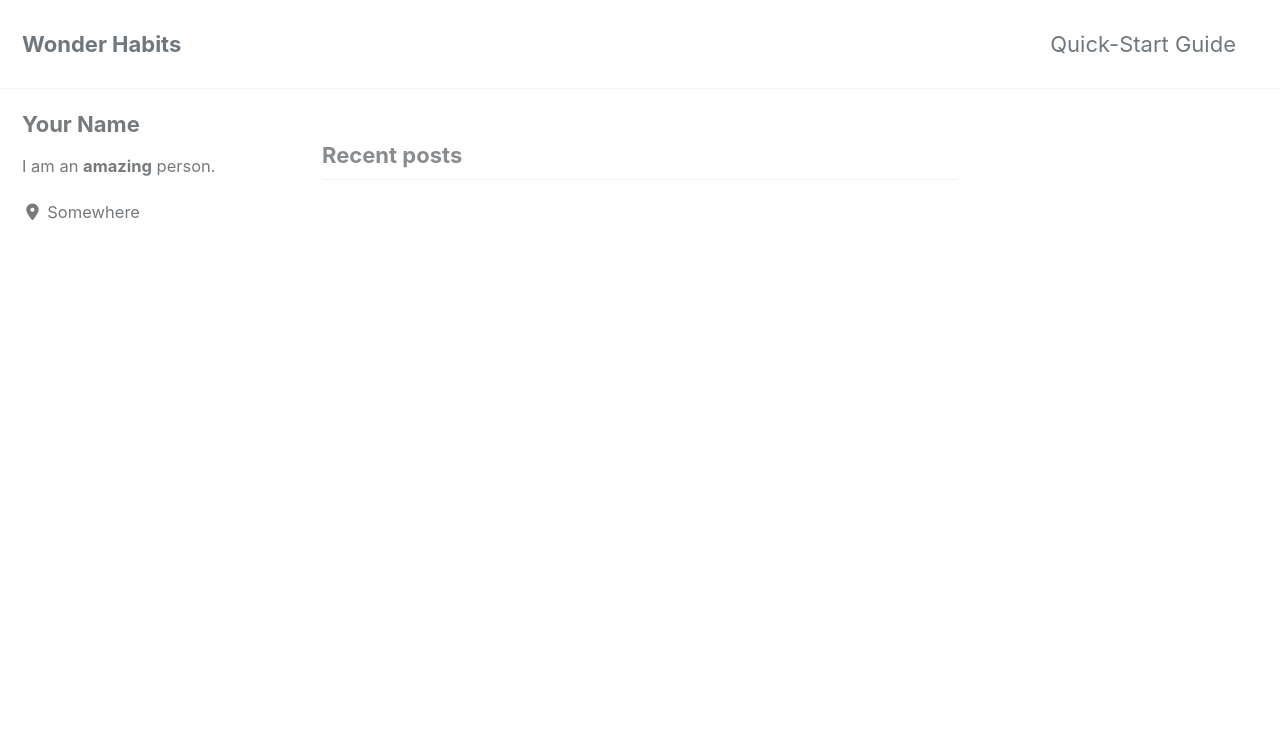
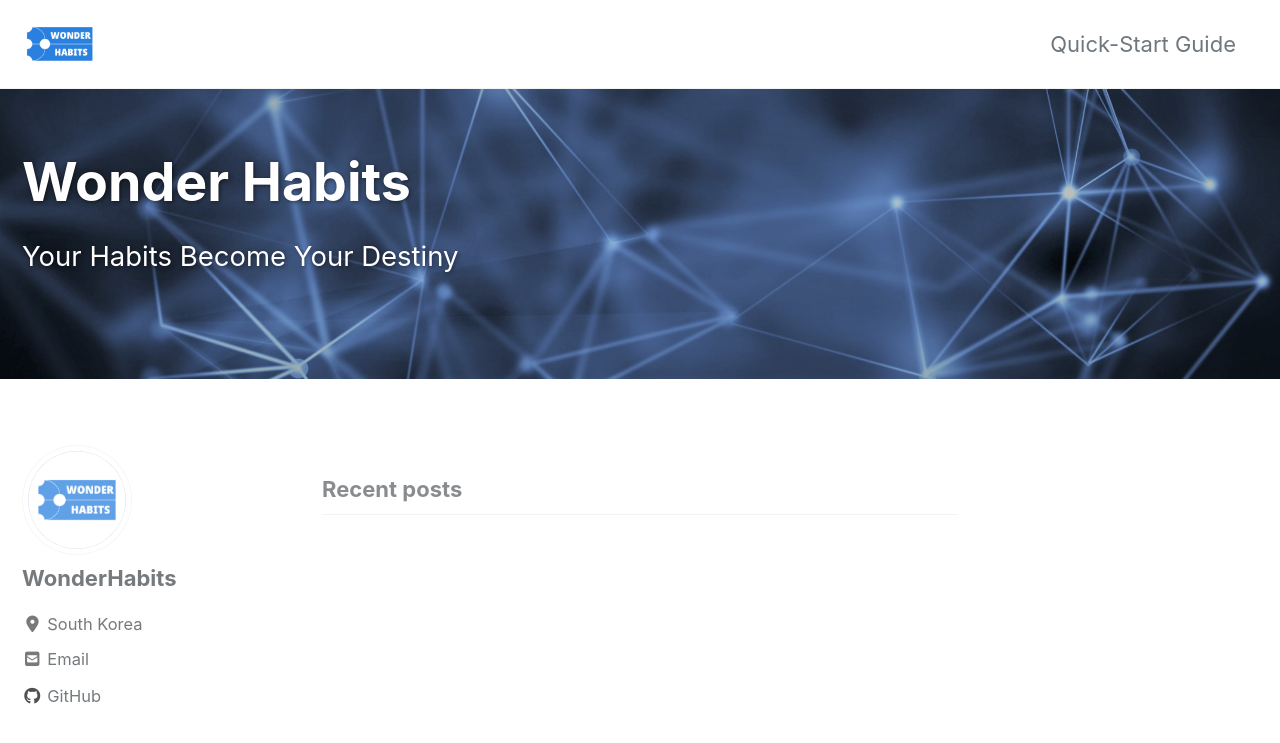
Before and after one commit to WonderHabits/wonderhabits.github.io, a Jekyll site: the page built from index.html, in a window 1280 px wide and 900 px high. Shown: the top 743 px of the window. Built offline with Jekyll 4.4.1, drawn with Linux system fonts in a browser that asks for light colours; cached includes are drawn as plain includes; nearby versions of some CDN libraries; the list of posts is cut into pages by our own code.

Commit message:
Add Logo, Title
Add Logo, Title

```diff
--- a/_config.yml
+++ b/_config.yml
@@ -12,21 +12,21 @@
 
 # theme                  : "minimal-mistakes-jekyll"
 # remote_theme           : "mmistakes/minimal-mistakes"
-minimal_mistakes_skin    : "default" # "air", "aqua", "contrast", "dark", "dirt", "neon", "mint", "plum", "sunrise"
+minimal_mistakes_skin    : "default" # "air", "aqua", "contrast", "dark", "dirt", "neon", "mint", "plum", "sunrise", "default"
 
 # Site Settings
 locale                   : "en-US"
-title                    : "Wonder Habits"
+title                    : "Wonder Habits" # "Wonder Habits"
 title_separator          : "-"
 subtitle                 : # site tagline that appears below site title in masthead
-name                     : "Wonder Habits"
-description              : "Your Habits Become Your Destiny"
+name                     : "Wonder Habits" # "Wonder Habits"
+description              : ""
 url                      : "https://wonderhabits.github.io/"
 baseurl                  : # the subpath of your site, e.g. "/blog"
 repository               : "WonderHabits/wonderhabits.github.io.git"
 teaser                   : # path of fallback teaser image, e.g. "/assets/images/500x300.png"
-logo                     : # path of logo image to display in the masthead, e.g. "/assets/images/88x88.png"
-masthead_title           : # overrides the website title displayed in the masthead, use " " for no title
+logo                     : "/images/WH_Logo.png" # path of logo image to display in the masthead, e.g. "/assets/images/88x88.png"
+masthead_title           : " " # overrides the website title displayed in the masthead, use " " for no title
 # breadcrumbs            : false # true, false (default)
 words_per_minute         : 200
 comments:
@@ -107,15 +107,15 @@ analytics:
 
 # Site Author
 author:
-  name             : "Your Name"
-  avatar           : # path of avatar image, e.g. "/assets/images/bio-photo.jpg"
-  bio              : "I am an **amazing** person."
-  location         : "Somewhere"
+  name             : "WonderHabits"
+  avatar           : "/images/WH_Logo_circle.png"
+  bio              : ""
+  location         : "South Korea"
   email            :
   links:
     - label: "Email"
       icon: "fas fa-fw fa-envelope-square"
-      # url: mailto:your.name@email.com
+      url: mailto:wonderhabits@gmail.com
     - label: "Website"
       icon: "fas fa-fw fa-link"
       # url: "https://your-website.com"
@@ -127,7 +127,7 @@ author:
       # url: "https://facebook.com/"
     - label: "GitHub"
       icon: "fab fa-fw fa-github"
-      # url: "https://github.com/"
+      url: "https://github.com/WonderHabits/wonderhabits.github.io"
     - label: "Instagram"
       icon: "fab fa-fw fa-instagram"
       # url: "https://instagram.com/"
@@ -143,7 +143,7 @@ footer:
       # url:
     - label: "GitHub"
       icon: "fab fa-fw fa-github"
-      # url:
+      url: "https://github.com/WonderHabits/wonderhabits.github.io"
     - label: "GitLab"
       icon: "fab fa-fw fa-gitlab"
       # url:
@@ -293,3 +293,10 @@ defaults:
       comments: # true
       share: true
       related: true
+  # _pages
+  - scope:
+      path: ""
+      type: pages
+    values:
+      layout: single
+      author_profile: true
--- a/index.html
+++ b/index.html
@@ -1,4 +1,7 @@
 ---
 layout: home
 author_profile: true
+excerpt: "Your Habits Become Your Destiny"
+header:
+  overlay_image: "/images/blogWideBG.jpg"
 ---
```
Also changed, not shown: _pages/404.md (added, +15 -0 lines), _pages/about.md (added, +15 -0 lines), _pages/dev.md (added, +6 -0 lines), _post/2020-02-03.hello.md (deleted, +0 -21 lines), images/WH_Logo.png (added), images/WH_Logo_circle.png (added), images/blogBG.jpg (added), images/blogWideBG.jpg (added), 1 other file.
